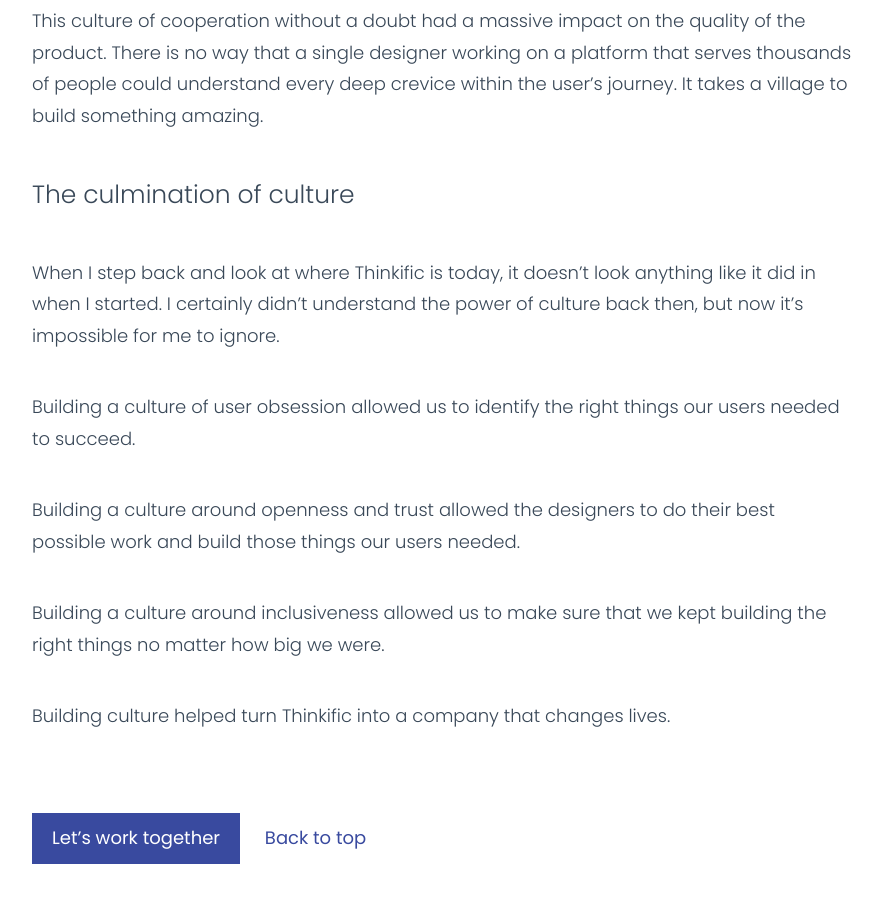
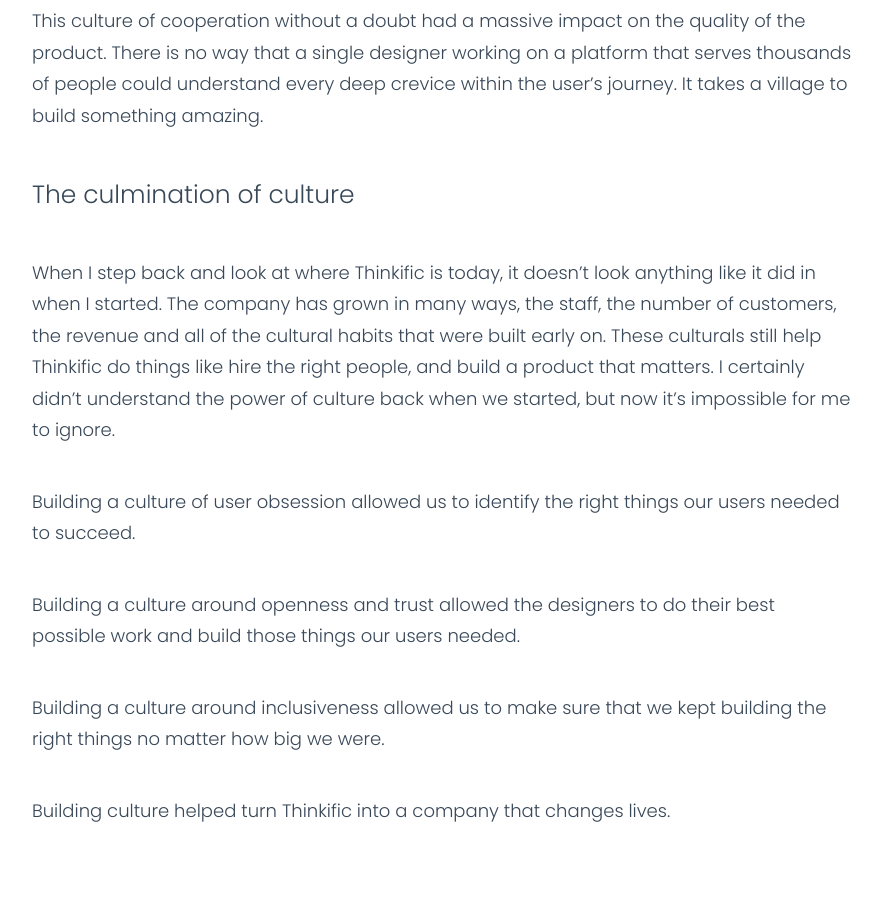
Before and after one commit to sgd/sgd.github.io, a Jekyll site: the page built from design-culture.html, in a window 1280 px wide and 900 px high, scrolled down 8199 px. Shown: the whole window, without its empty margins (198-1079 px from the left). Built offline with Jekyll 4.4.1, drawn with Linux system fonts in a browser that asks for light colours; some of the changed text lies outside the part shown.

Commit message:
Add to the conclusion, and wording.

```diff
--- a/design-culture.html
+++ b/design-culture.html
@@ -143,7 +143,7 @@
     <h5 class="story__section-header">
       The culmination of culture
     </h5>
-    <p>When I step back and look at where Thinkific is today, it doesn’t look anything like it did in when I started. I certainly didn’t understand the power of culture back then, but now it’s impossible for me to ignore.</p>
+    <p>When I step back and look at where Thinkific is today, it doesn&rsquo;t look anything like it did in when I started. The company has grown in many ways, the staff, the number of customers, the revenue and all of the cultural habits that were built early on. These culturals still help Thinkific do things like hire the right people, and build a product that matters. I certainly didn’t understand the power of culture back when we started, but now it’s impossible for me to ignore.</p>
 
     <p>Building a culture of user obsession allowed us to identify the right things our users needed to succeed. </p>
 
```
Also changed, not shown: other parts of design-culture.html (+1 -1 lines).
